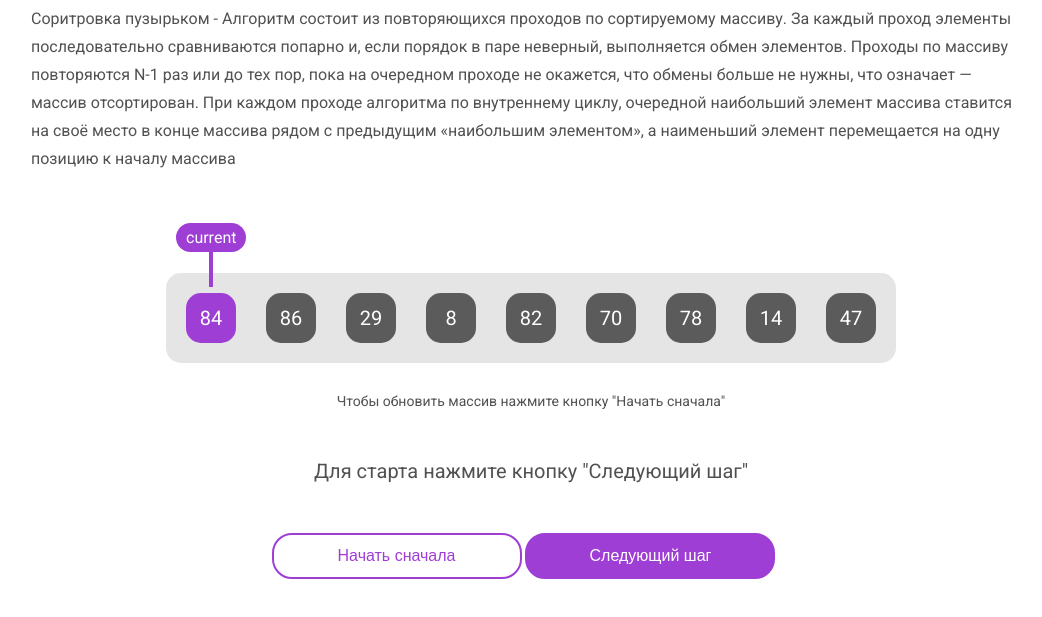
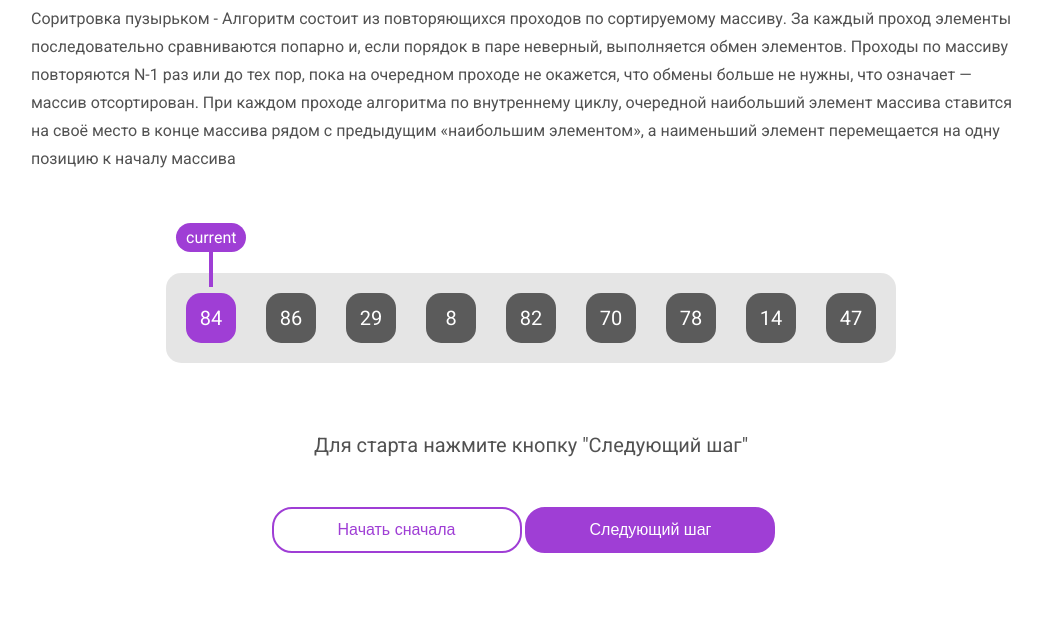
Before and after one commit to AndreyKovalenok/bubble-sort, a website with bundled scripts: page src/index.html in a window 1280 px wide. Both pictures are taken after a click on the button "Начать cначала". Shown: the part 165-782 px from the top of the page, without its empty margins (109-1151 px from the left). Built offline with nearby package versions, Linux system fonts and the light colour scheme.

Commit message:
Изменил инструкции

```diff
--- a/src/index.html
+++ b/src/index.html
@@ -27,7 +27,7 @@
       </div>
 
       <p class="instruction">
-         <span class="instruction__item">Чтобы обновить массив нажмите кнопку "Начать cначала"</span>
+         Чтобы обновить массив нажмите кнопку "Начать cначала"
       </p>
 
       <p class="info">Для старта нажмите кнопку "Следующий шаг"</p>
--- a/src/js/sortData.js
+++ b/src/js/sortData.js
@@ -56,6 +56,7 @@ export class SortData {
       this.lastSortIndex = this.sortedElementsCount;
       this.target.style.left = `${this.targetLeftValue}px`;
       this.infoField.textContent = 'Для старта нажмите кнопку "Следующий шаг"';
+      document.querySelector('.instruction').classList.remove('instruction--active');
    }
 
    /**
@@ -92,6 +93,7 @@ export class SortData {
          this.sortArray[0].addClass('sort__item--stated');
          this.infoField.textContent = 'Соритровка завершена!';
          this.nextButton.removeEventListener('click', this.buttonClickHandler);
+         document.querySelector('.instruction').classList.add('instruction--active');
       }
 
       if (this.sortIndex === this.lastSortIndex) {
--- a/src/scss/style.scss
+++ b/src/scss/style.scss
@@ -24,19 +24,21 @@
 }
 
 .instruction {
-   margin-bottom: 50px;
+   display: none;
+   margin-top: -20px;
+   text-align: center;
    font-size: 14px;
+   line-height: 20px;
    color: $lighten-font-color;
-}
 
-.instruction__item {
-   display: block;
-   margin-top: 10px;
-   text-align: center;
+   &--active {
+      display: block;
+   }
 }
 
 .sort {
    position: relative;
+   margin-bottom: 50px;
    padding: 100px 0 20px;
 }
 
```
Also changed, not shown: src/css/style.min.css, 1 other file.
